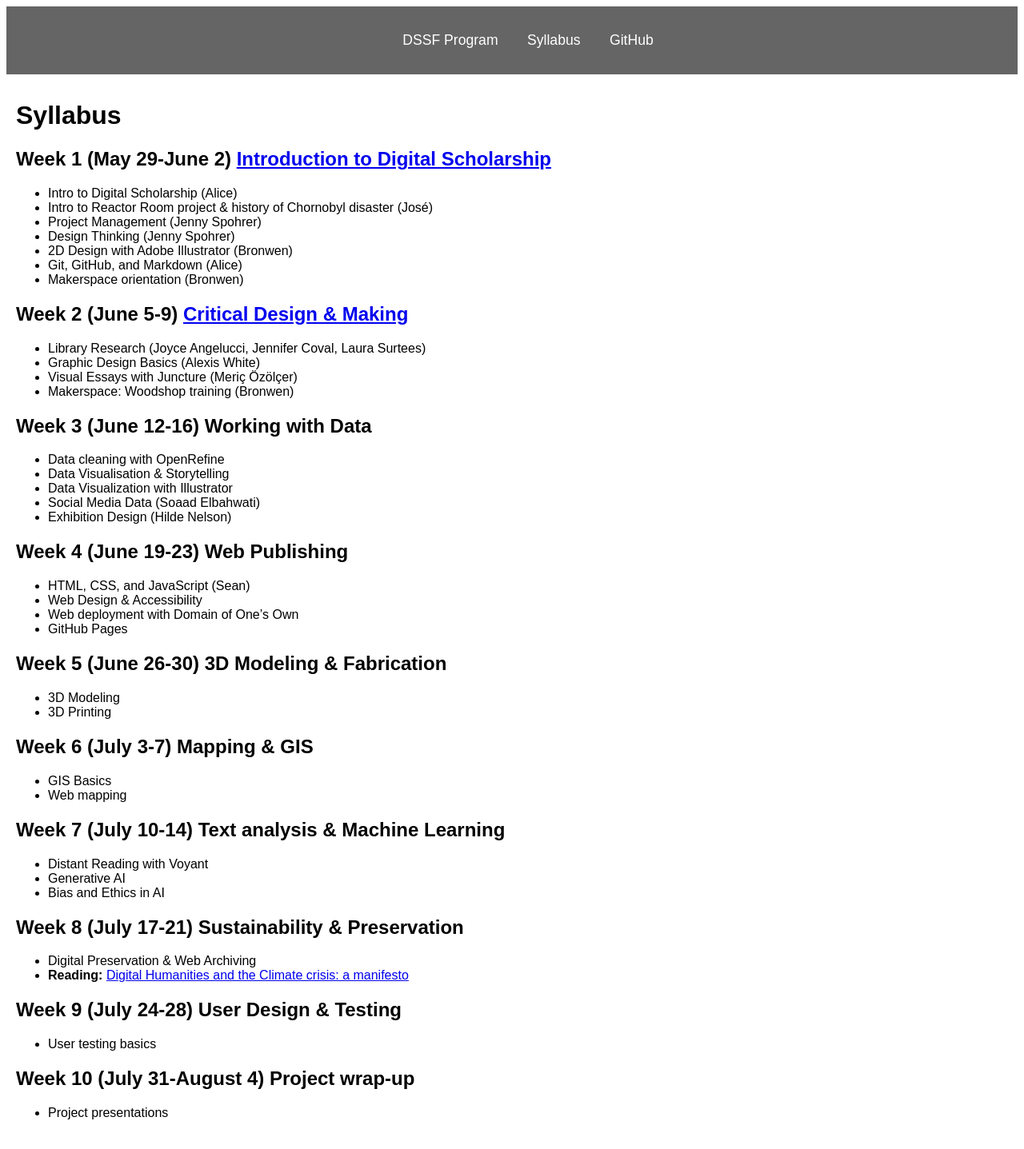
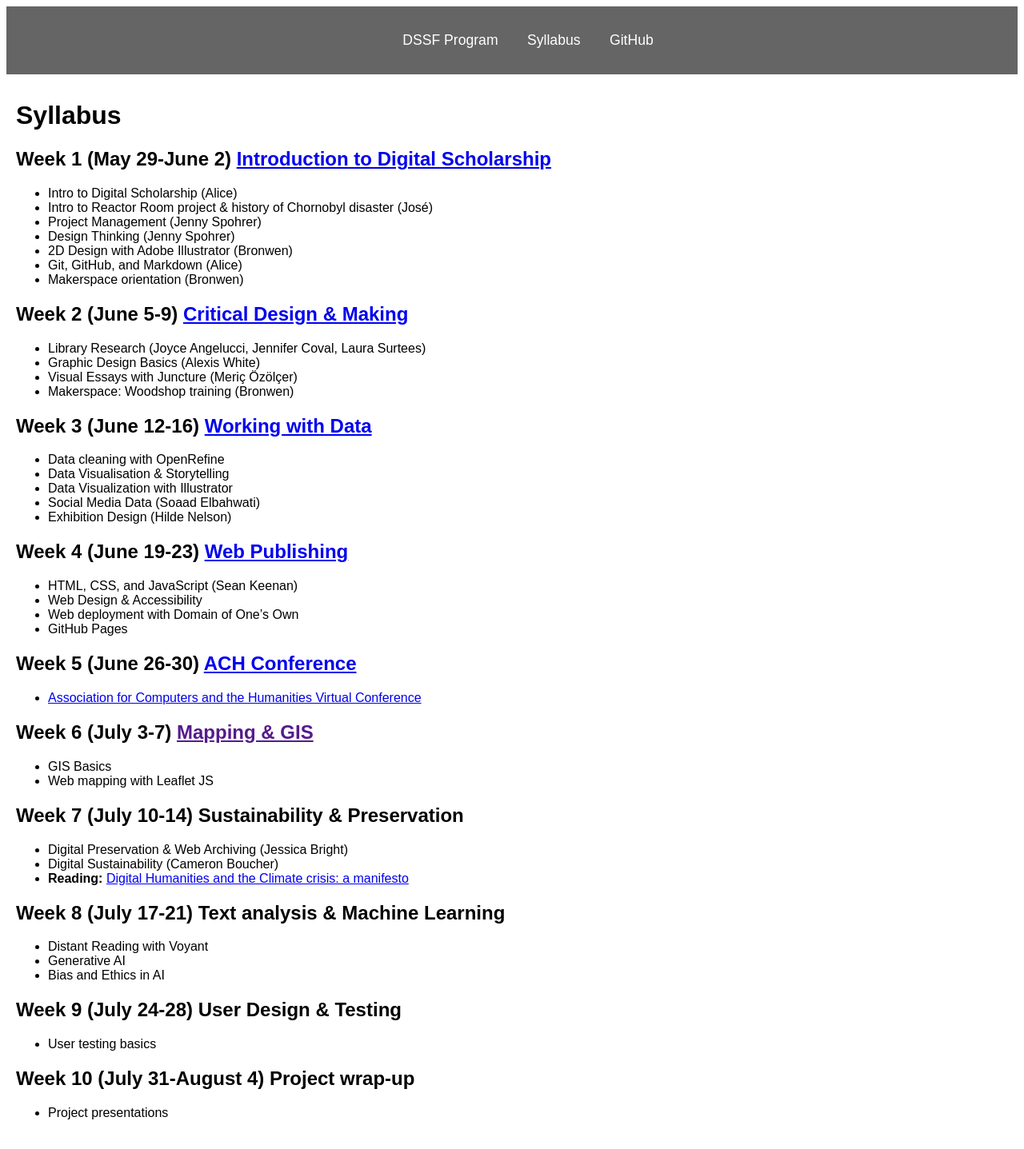
Before and after one commit to digbmc/dssf-syll, a Jekyll site: the page built from syllabus.md, in a window 1280 px wide. Shown: the whole page at 80% size. Built offline with Jekyll 4.4.1, drawn with Linux system fonts in a browser that asks for light colours.

```diff
--- a/syllabus.md
+++ b/syllabus.md
@@ -4,7 +4,7 @@
 ---
 
 
-## Week 1 (May 29-June 2) [Introduction to Digital Scholarship](https://github.com/digbmc/dssf-syll/blob/main/_weeks/01-intro.md)
+## Week 1 (May 29-June 2) [Introduction to Digital Scholarship](https://digbmc.github.io/dssf-syll/weeks/01-intro.html)
 
 - Intro to Digital Scholarship (Alice)
 - Intro to Reactor Room project & history of Chornobyl disaster (José)
@@ -14,14 +14,14 @@
 - Git, GitHub, and Markdown (Alice)
 - Makerspace orientation (Bronwen)
 
-## Week 2 (June 5-9) [Critical Design & Making](https://github.com/digbmc/dssf-syll/blob/main/_weeks/02-design.md)
+## Week 2 (June 5-9) [Critical Design & Making](https://digbmc.github.io/dssf-syll/weeks/02-design.html)
 
 - Library Research (Joyce Angelucci, Jennifer Coval, Laura Surtees)
 - Graphic Design Basics (Alexis White)
 - Visual Essays with Juncture (Meriç Özölçer)
 - Makerspace: Woodshop training (Bronwen)
 
-## Week 3 (June 12-16) Working with Data
+## Week 3 (June 12-16) [Working with Data](https://digbmc.github.io/dssf-syll/weeks/03-data.html)
 
 - Data cleaning with OpenRefine
 - Data Visualisation & Storytelling
@@ -29,33 +29,34 @@
 - Social Media Data (Soaad Elbahwati)
 - Exhibition Design (Hilde Nelson)
 
-## Week 4 (June 19-23) Web Publishing
+## Week 4 (June 19-23) [Web Publishing](https://digbmc.github.io/dssf-syll/weeks/04-web.html)
 
-- HTML, CSS, and JavaScript (Sean)
+- HTML, CSS, and JavaScript (Sean Keenan)
 - Web Design & Accessibility
 - Web deployment with Domain of One's Own
 - GitHub Pages
 
-## Week 5 (June 26-30) 3D Modeling & Fabrication
+## Week 5 (June 26-30) [ACH Conference](https://digbmc.github.io/dssf-syll/weeks/05-modeling.html)
 
-- 3D Modeling
-- 3D Printing
+- [Association for Computers and the Humanities Virtual Conference](https://members.ach.org/civicrm/event/info/?id=20&reset=1)
 
-## Week 6 (July 3-7) Mapping & GIS
+## Week 6 (July 3-7) [Mapping & GIS]()
 
 - GIS Basics
-- Web mapping
+- Web mapping with Leaflet JS
 
-## Week 7 (July 10-14) Text analysis & Machine Learning
+## Week 7 (July 10-14) Sustainability & Preservation
+
+- Digital Preservation & Web Archiving (Jessica Bright)
+- Digital Sustainability (Cameron Boucher)
+- **Reading:** [Digital Humanities and the Climate crisis: a manifesto](https://dhc-barnard.github.io/dhclimate/)
+
+
+## Week 8 (July 17-21) Text analysis & Machine Learning
 
 - Distant Reading with Voyant
 - Generative AI
 - Bias and Ethics in AI
-
-## Week 8 (July 17-21) Sustainability & Preservation
-
-- Digital Preservation & Web Archiving
-- **Reading:** [Digital Humanities and the Climate crisis: a manifesto](https://dhc-barnard.github.io/dhclimate/)
 
 ## Week 9 (July 24-28) User Design & Testing
 
```
Also changed, not shown: _weeks/04-web.md (+12 -1 lines), _weeks/05-modeling.md (+4 -0 lines).
